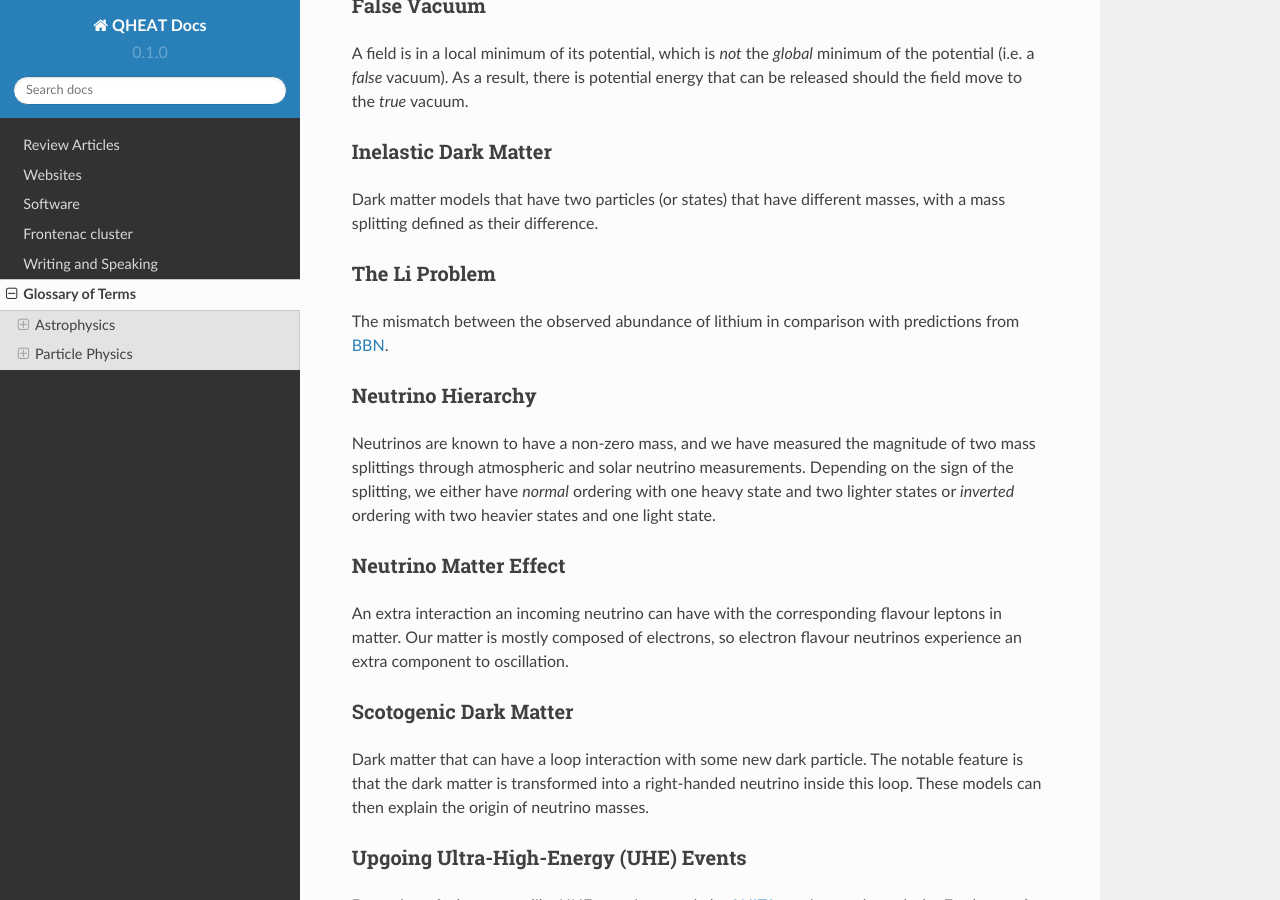
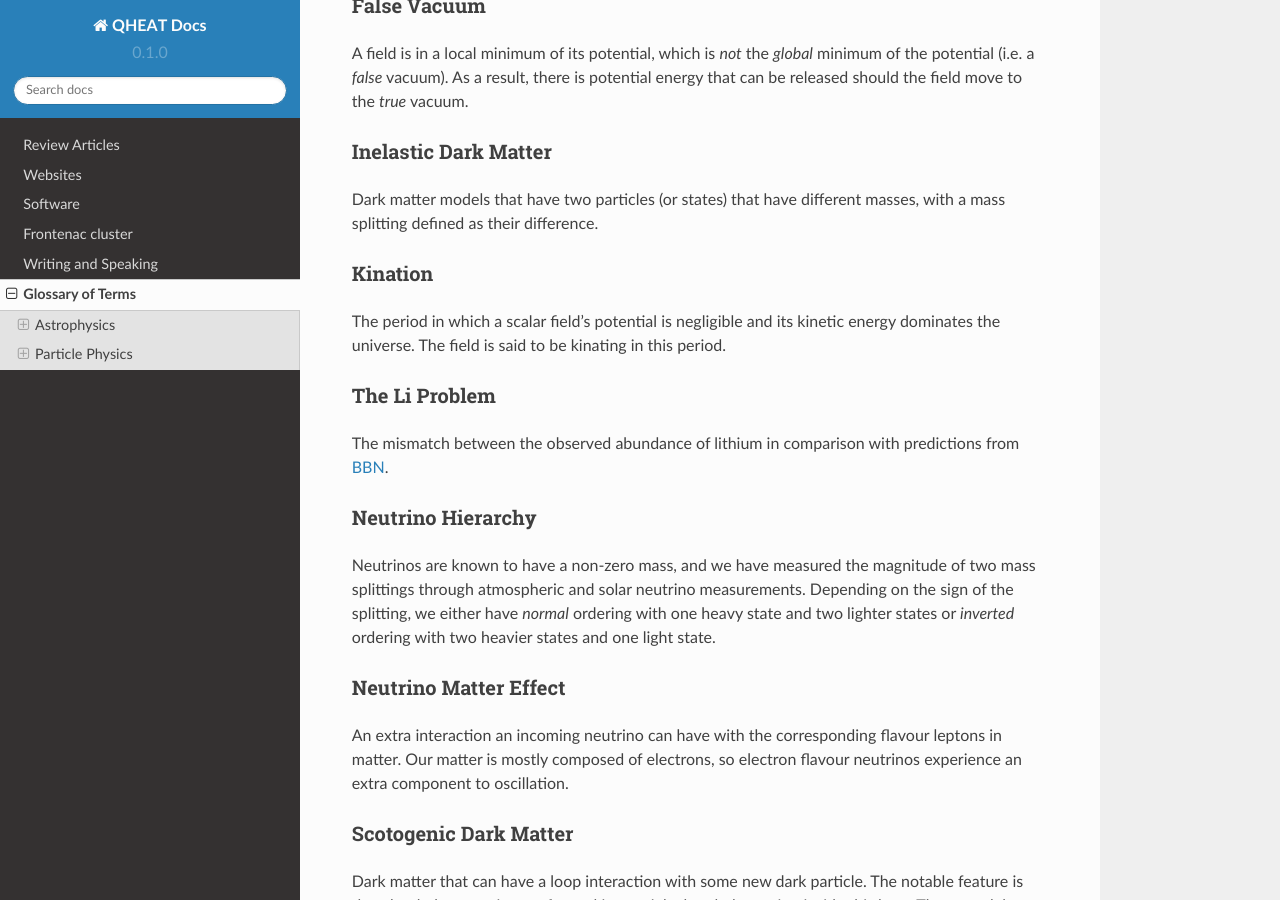
Before and after one commit to aaronvincent/QHEAT, a Sphinx documentation site: the page built from docs/source/glossary.rst, in a window 1280 px wide and 900 px high, scrolled down 1646 px. Built offline with Sphinx 7.4.7 and the Read the Docs theme 2.0.0, drawn with Linux system fonts in a browser that asks for light colours.

Commit message:
Added kination to glossary

```diff
--- a/docs/source/glossary.rst
+++ b/docs/source/glossary.rst
@@ -105,6 +105,13 @@ Inelastic Dark Matter
 Dark matter models that have two particles (or states) that have different
 masses, with a mass splitting defined as their difference.
 
+.. _kination:
+
+Kination
+********
+The period in which a scalar field's potential is negligible and its kinetic
+energy dominates the universe. The field is said to be kinating in this period.
+
 .. _li-problem:
 
 The Li Problem
```
